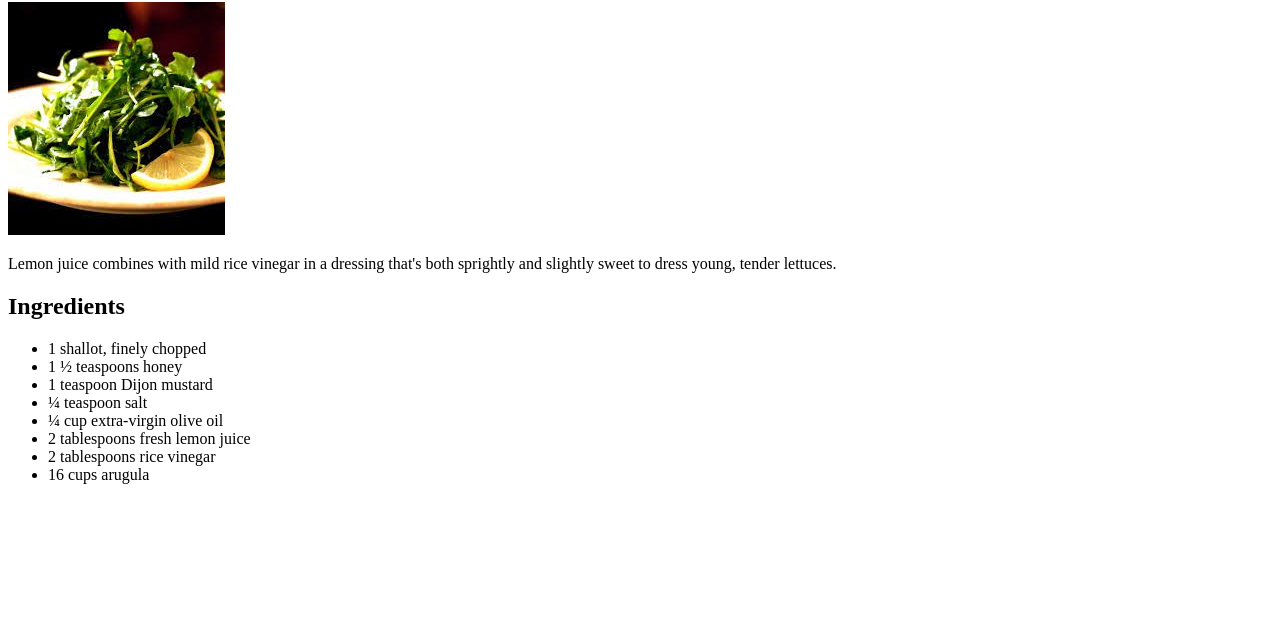
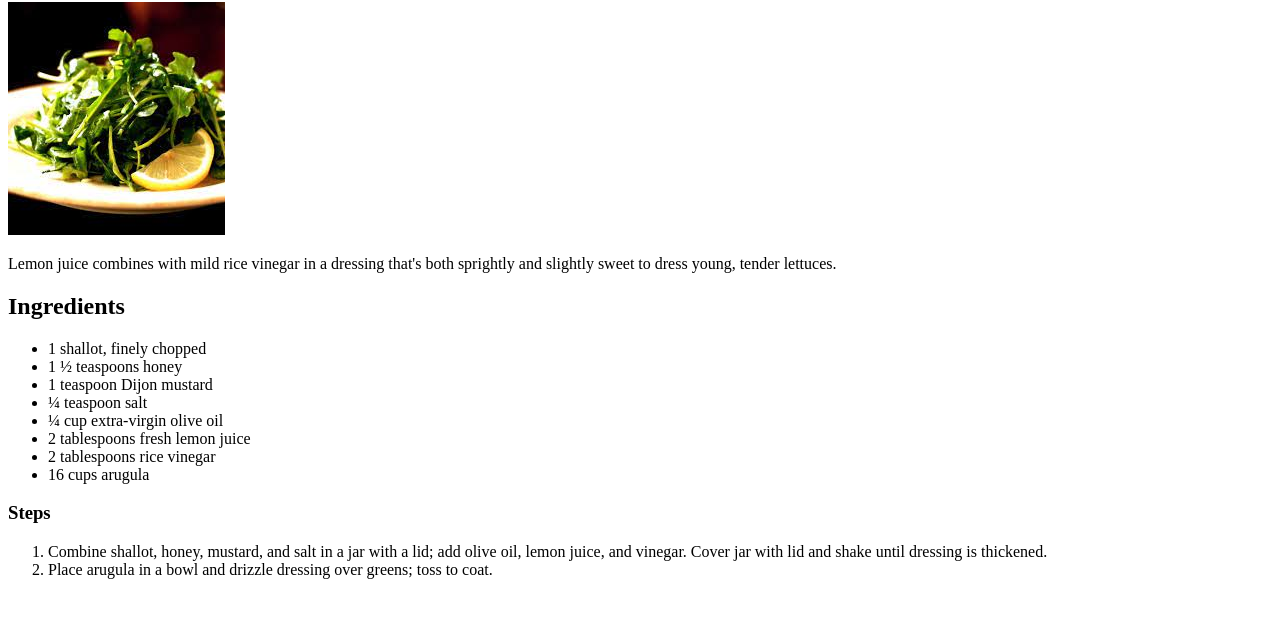
Before and after one commit to ganeshxwz/odin-recipes, a plain HTML site: page recipes/springsalad.html in a window 1280 px wide. Shown: the part 78-696 px from the top of the page. Drawn offline with Linux system fonts and the light colour scheme.

Commit message:
add steps in recipes/springsalad

```diff
--- a/recipes/springsalad.html
+++ b/recipes/springsalad.html
@@ -24,6 +24,12 @@
             <li>16 cups arugula</li>
         </ul>
 
+         <h3>Steps</h3>
+         <ol>
+            <li>Combine shallot, honey, mustard, and salt in a jar with a lid; add
+                 olive oil, lemon juice, and vinegar. Cover jar with lid and shake until dressing is thickened.</li>
+            <li>Place arugula in a bowl and drizzle dressing over greens; toss to coat.</li>
+         </ol>
 
 
 
```
